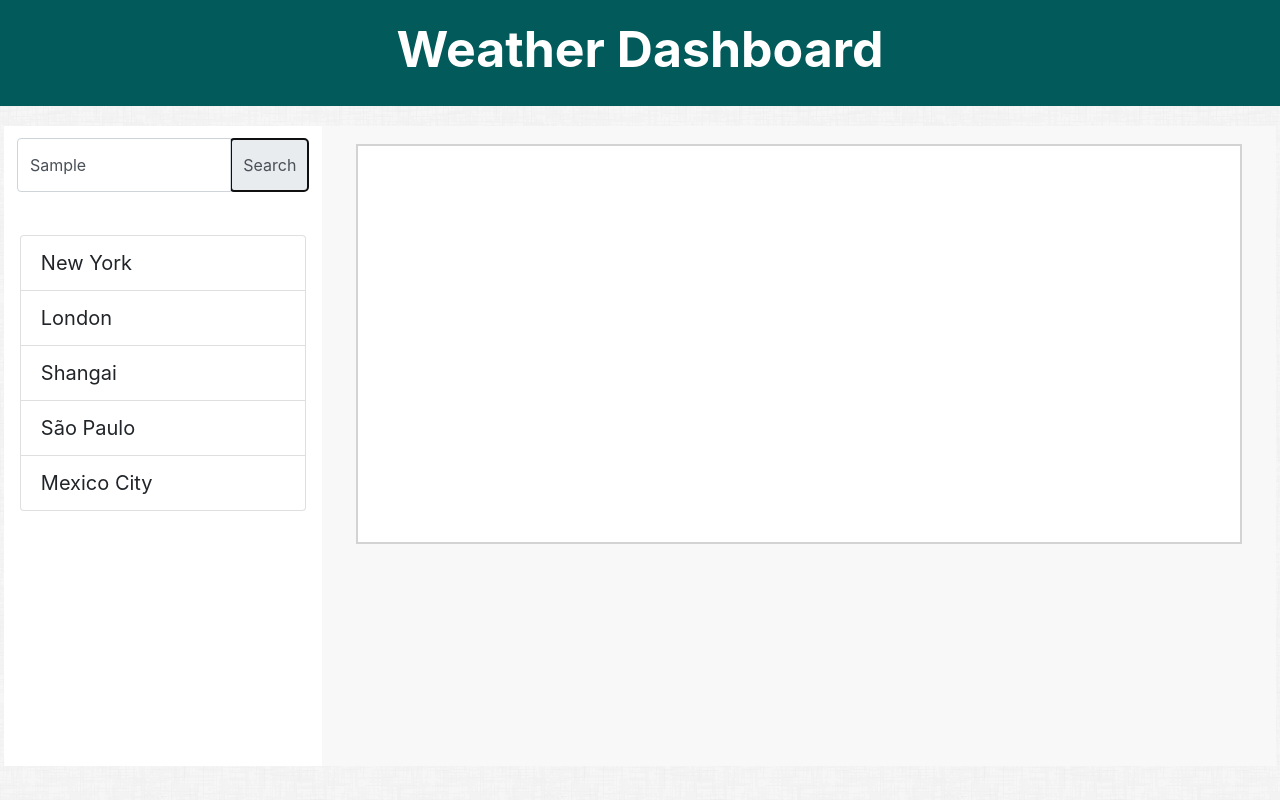
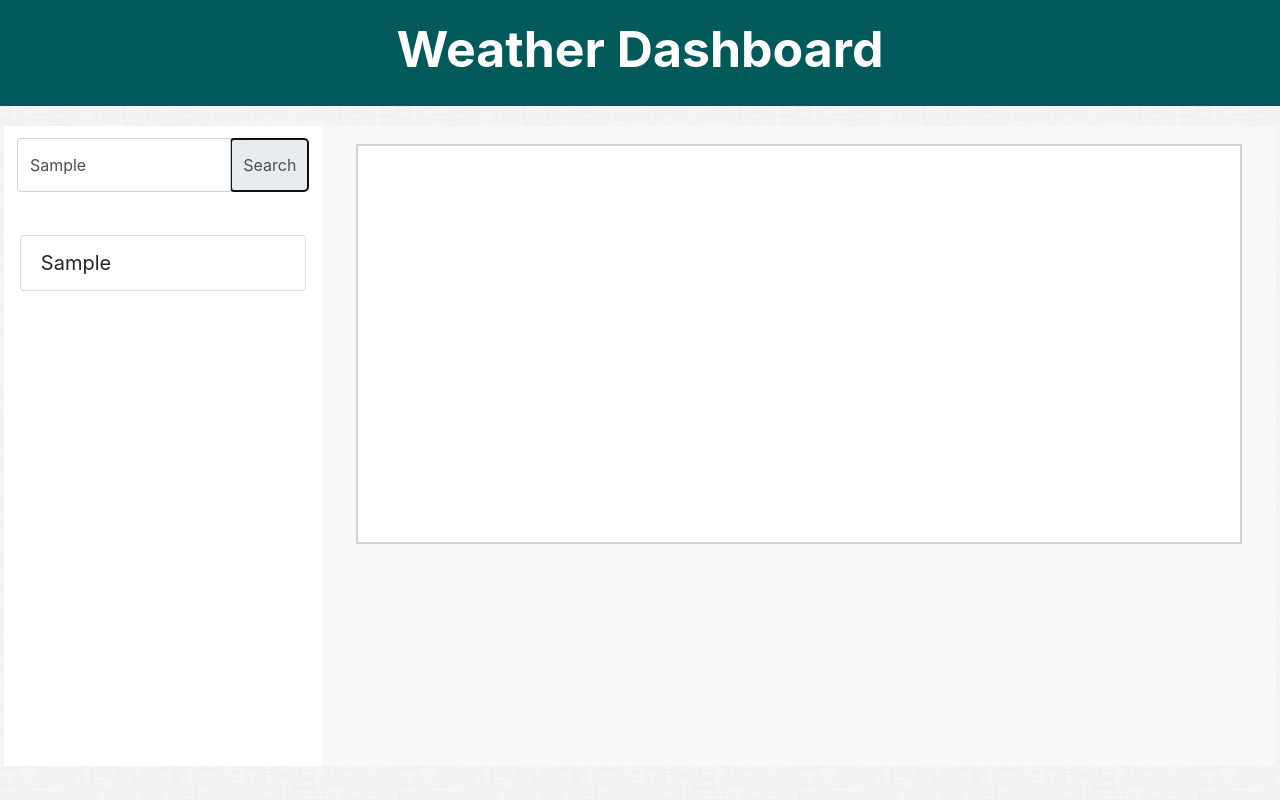
Before and after one commit to wcalil/homework-6, a plain HTML site: page index.html in a window 1280 px wide. Both pictures are taken after typing "Sample" into the empty fields and a click on the button "Search". Drawn offline with nearby package versions, Linux system fonts and the light colour scheme; no server answers.

Commit message:
I added the function to render the cities on the left side of the page after searching for a city temperature and forecast. I have also added a local storage for the name of the cities searched, although retrieving it is not yet ready.

```diff
--- a/index.html
+++ b/index.html
@@ -45,11 +45,11 @@
                 <div>
 
                     <ul class="list-group" id="listOfCities">
-                        <li class="list-group-item">New York</li>
+                        <!-- <li class="list-group-item">New York</li>
                         <li class="list-group-item">London</li>
                         <li class="list-group-item">Shangai</li>
                         <li class="list-group-item">São Paulo</li>
-                        <li class="list-group-item">Mexico City</li>
+                        <li class="list-group-item">Mexico City</li> -->
                     </ul>
 
                 </div>
--- a/script.js
+++ b/script.js
@@ -1,16 +1,37 @@
 
-
-
-var cities = [];
-// console.log(cities)
-// var city = $(this).attr("data-name");
-
-
+    var cities =[];
 
 function renderForecast() {
 
+    // var cities =[];
+
     var cityInput = $("#cityInput").val().trim();
     console.log(cityInput)
+
+    cities.push(cityInput);
+    console.log(JSON.stringify(cities))
+
+    function renderCityButtons() {
+
+        // Loops through the array of cities
+        for (var i = 0; i < cities.length; i++) {
+
+        var listOfCities = $("<li>");
+        listOfCities.addClass("list-group-item");
+        listOfCities.attr("data-name", cities[i]);
+        listOfCities.text(cities[i]);
+        $("#listOfCities").append(listOfCities);
+        localStorage.setItem("listOfCities", JSON.stringify(cities))
+
+
+        }
+
+    }
+
+    $("#listOfCities").empty()
+    // $("#listOfCities").localStorage.getItem("listOfCities");
+    renderCityButtons()
+
 
     var queryURLCurrentDay = "https://api.openweathermap.org/data/2.5/weather?q=" + cityInput + "&units=imperial" + "&appid=d04875a8abdb33018b444d3bd910bebb";
 
@@ -89,7 +110,7 @@ function renderForecast() {
 
             $("#weatherIcon").empty()
 
-            var icon = $("<img class='bigIcon'>" ).attr("src", queryURLicon);
+            var icon = $("<img class='bigIcon'>").attr("src", queryURLicon);
             $("#weatherIcon").append(icon);
 
         });
@@ -157,8 +178,8 @@ function renderForecast() {
             $("#37").append("Humidity: " + response4.list[37].main.humidity + "%");
 
             // Get forecast icon code to append icon
-           var forecastIconCode = response4.list[5].weather[0].icon;
-           console.log(forecastIconCode)
+            var forecastIconCode = response4.list[5].weather[0].icon;
+            console.log(forecastIconCode)
 
             //Append the iconForecast
             var queryURLiconForecast = "https://openweathermap.org/img/wn/" + forecastIconCode + ".png";
@@ -170,23 +191,23 @@ function renderForecast() {
             }).then(function () {
 
                 // Icon Day 1
-                var icon = $("<img class='icon'>" ).attr("src", queryURLiconForecast);
+                var icon = $("<img class='icon'>").attr("src", queryURLiconForecast);
                 $("#5").append(icon);
 
                 // Icon Day 2
-                var icon = $("<img class='icon'>" ).attr("src", queryURLiconForecast);
+                var icon = $("<img class='icon'>").attr("src", queryURLiconForecast);
                 $("#13").append(icon);
 
                 // Icon Day 3
-                var icon = $("<img class='icon'>" ).attr("src", queryURLiconForecast);
+                var icon = $("<img class='icon'>").attr("src", queryURLiconForecast);
                 $("#21").append(icon);
 
                 // Icon Day 4
-                var icon = $("<img class='icon'>" ).attr("src", queryURLiconForecast);
+                var icon = $("<img class='icon'>").attr("src", queryURLiconForecast);
                 $("#29").append(icon)
 
                 // Icon Day 5
-                var icon = $("<img class='icon'>" ).attr("src", queryURLiconForecast);
+                var icon = $("<img class='icon'>").attr("src", queryURLiconForecast);
                 $("#37").append(icon)
 
             });
@@ -202,38 +223,13 @@ function renderForecast() {
 
 }
 
-// function renderButtons() {
-
-//     // Deletes the cities prior to adding new cities
-//     // (this is necessary otherwise you will have repeat buttons)
-//     $("#list-group").empty();
-//     // Loops through the array of cities
-//     for (var i = 0; i < cities.length; i++) {
-
-//       // Then dynamicaly generates buttons for each city in the array
-//       // This code $("<button>") is all jQuery needs to create the beginning and end tag. (<button></button>)
-//       var a = $("<li>");
-//       // Adds a class of city to our button
-//       a.addClass("list-group-item");
-//       // Added a data-attribute
-//       a.attr("data-name", cities[i]);
-//       // Provided the initial button text
-//       a.text(cities[i]);
-//       // Added the button to the buttons-view div
-//       $("#listOfCities").append(a);
-//     }
-//   }
 
 
 
 $("#basic-addon2").on("click", function (event) {
     event.preventDefault();
 
-    var cityInput = $("#cityInput").val().trim();
-    console.log(cityInput)
-
-    cities.push(cityInput);
-
     renderForecast();
 
+
 });
```
